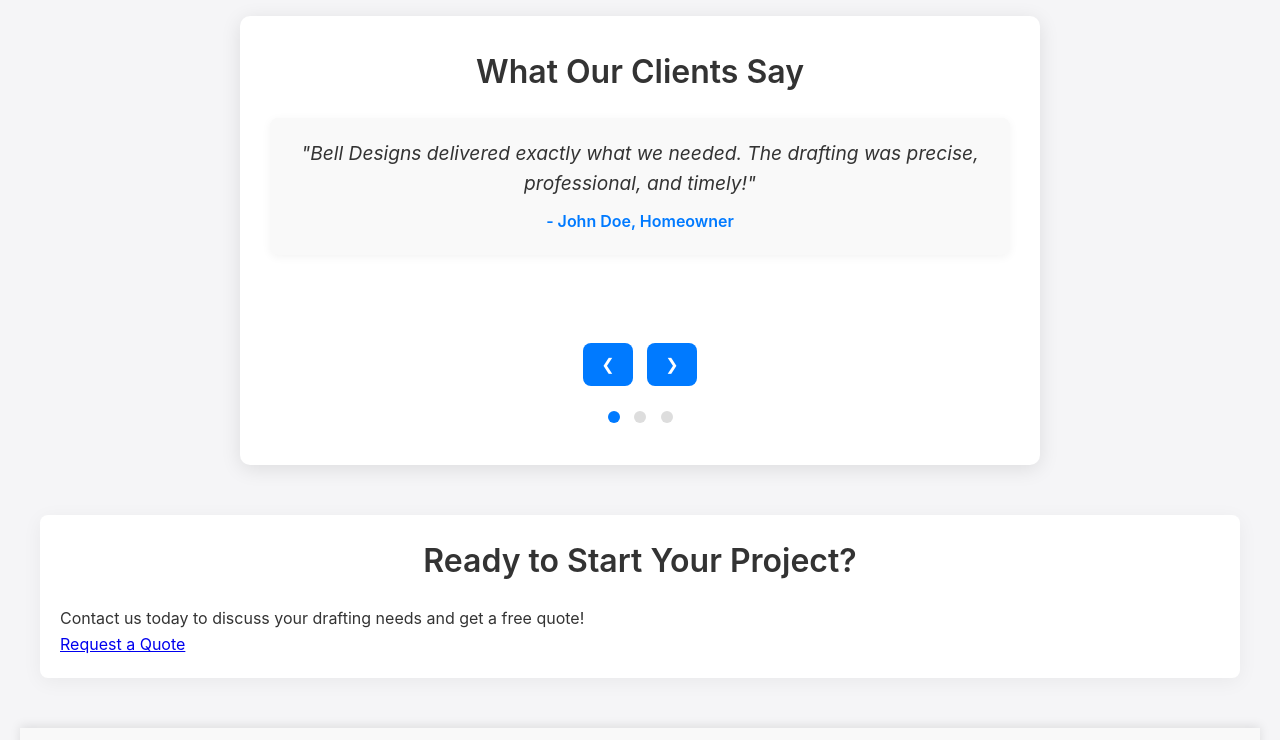
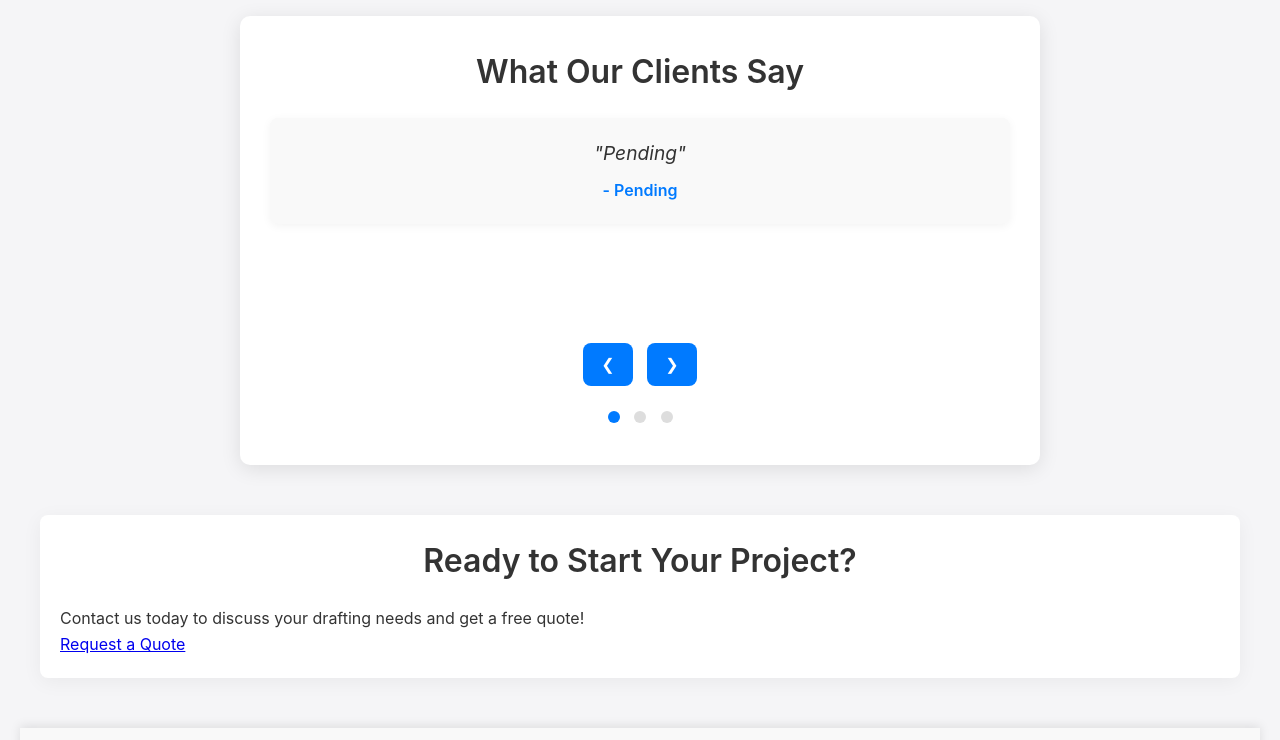
Before and after one commit to chris2thebell/BellDesigns, a plain HTML site: page index.html in a window 1280 px wide. Shown: the part 2100-2840 px from the top of the page. Drawn offline with Linux system fonts and the light colour scheme.

Commit message:
Updating testimonials to avoid confusion

```diff
--- a/index.html
+++ b/index.html
@@ -82,16 +82,16 @@
     <h2>What Our Clients Say</h2>
     <div class="testimonial-container">
         <div class="testimonial active">
-            <p>"Bell Designs delivered exactly what we needed. The drafting was precise, professional, and timely!"</p>
-            <div class="testimonial-author">- John Doe, Homeowner</div>
+            <p>"Pending"</p>
+            <div class="testimonial-author">- Pending</div>
         </div>
         <div class="testimonial">
-            <p>"Fantastic work! They took our vision and turned it into reality with detailed and accurate plans."</p>
-            <div class="testimonial-author">- Sarah Johnson, Architect</div>
+            <p>"Pending"</p>
+            <div class="testimonial-author">- Pending</div>
         </div>
         <div class="testimonial">
-            <p>"Highly recommend Bell Designs for any drafting project. Their attention to detail is unmatched."</p>
-            <div class="testimonial-author">- Mark Stevens, Contractor</div>
+            <p>"Pending"</p>
+            <div class="testimonial-author">- Pending</div>
         </div>
     </div>
     <div class="testimonial-buttons">
```
